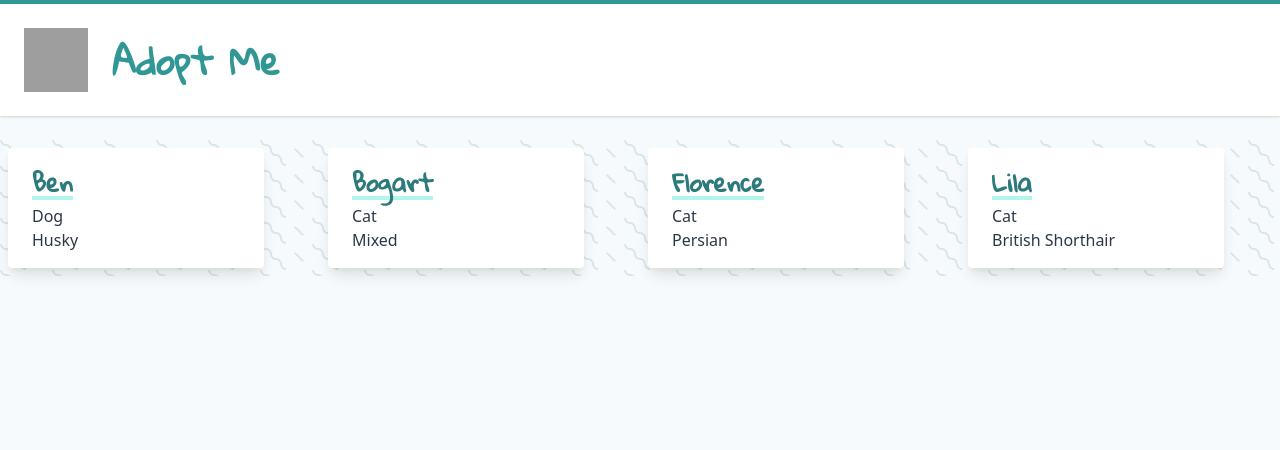
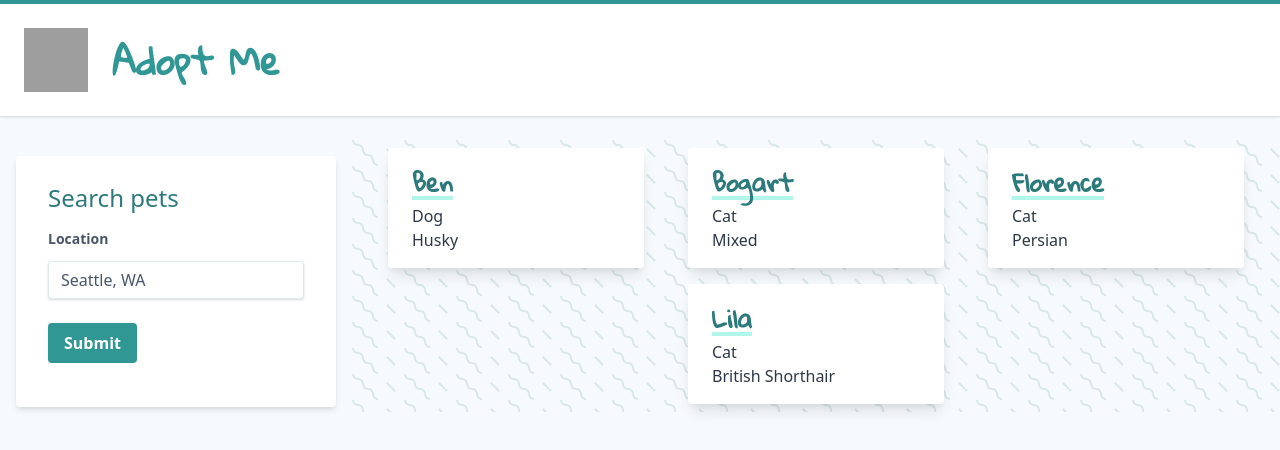
Before and after one commit to agarioch/adopt_me, a React (Vite) app: page / in a window 1280 px wide. Shown: the top 450 px of the page. Built offline with nearby package versions, Linux system fonts and the light colour scheme; grey boxes are pictures that could not be loaded.

Commit message:
added search form

```diff
--- a/src/App.js
+++ b/src/App.js
@@ -1,16 +1,13 @@
 import React from "react";
 import { render } from "react-dom";
-import Pet from "./Pet";
+import SearchParams from "./SearchParams";
+import Pets from "./Pets";
 
 function App() {
   return (
-    <div>
-      <div className="pets grid grid-cols-1 sm:grid-cols-2 md:grid-cols-3 lg:grid-cols-4 max-w-screen-xl">
-        <Pet name="Ben" animal="Dog" breed="Husky" />
-        <Pet name="Bogart" animal="Cat" breed="Mixed" />
-        <Pet name="Florence" animal="Cat" breed="Persian" />
-        <Pet name="Lila" animal="Cat" breed="British Shorthair" />
-      </div>
+    <div className="block md:flex">
+      <SearchParams />
+      <Pets />
     </div>
   );
 }
--- /dev/null
+++ b/src/SearchParams.js
@@ -0,0 +1,27 @@
+import React, { useState } from "react";
+
+const SearchParams = () => {
+  const [location, setLocation] = useState("Seattle, WA");
+
+  return (
+    <div className="search-params w-full max-w-xs m-4">
+      <form className="bg-white shadow-md rounded px-8 pt-6 pb-8">
+        <h2 className="text-teal-700 text-2xl">Search pets</h2>
+        <label htmlFor="location" className="label">
+          Location
+        </label>
+        <input
+          id="location"
+          value={location}
+          placeholder={location}
+          type="text"
+          className="input"
+          onChange={(e) => setLocation(e.target.value)}
+        />
+        <button className="btn btn-primary">Submit</button>
+      </form>
+    </div>
+  );
+};
+
+export default SearchParams;
```
